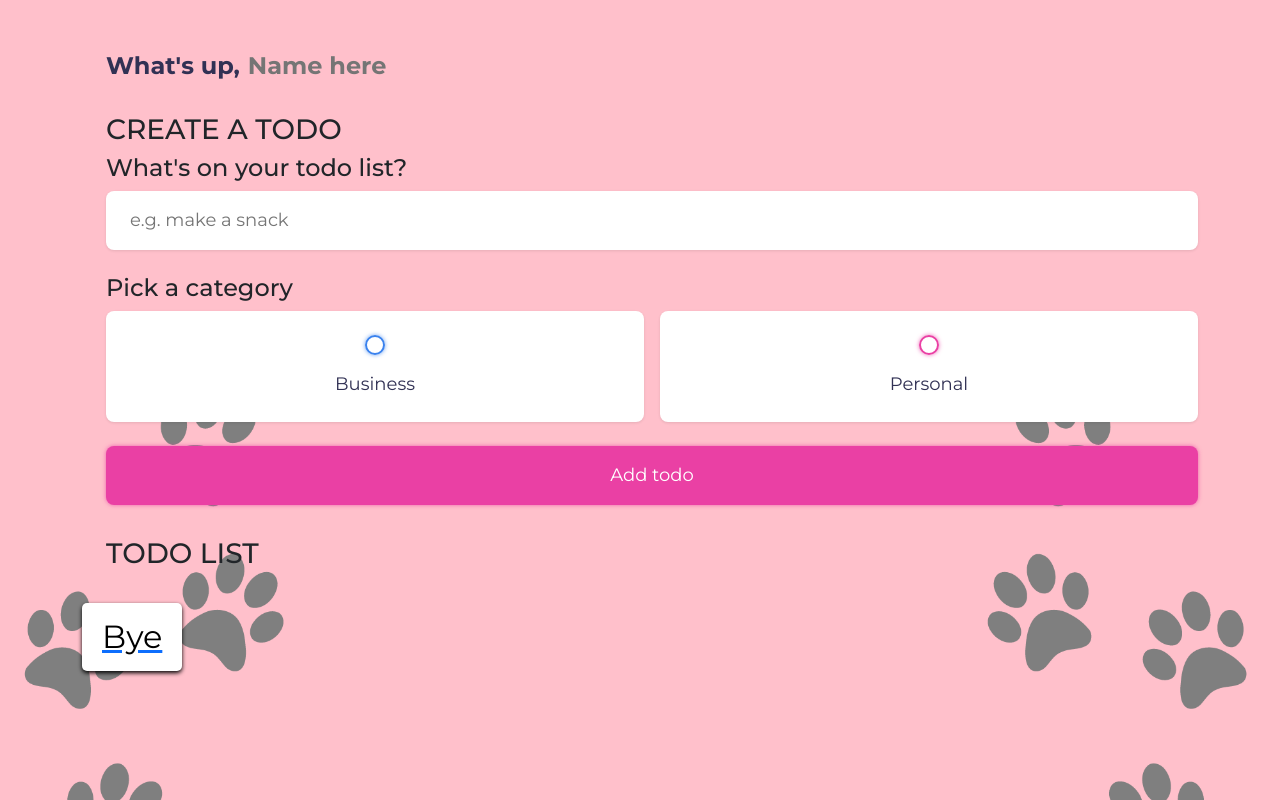
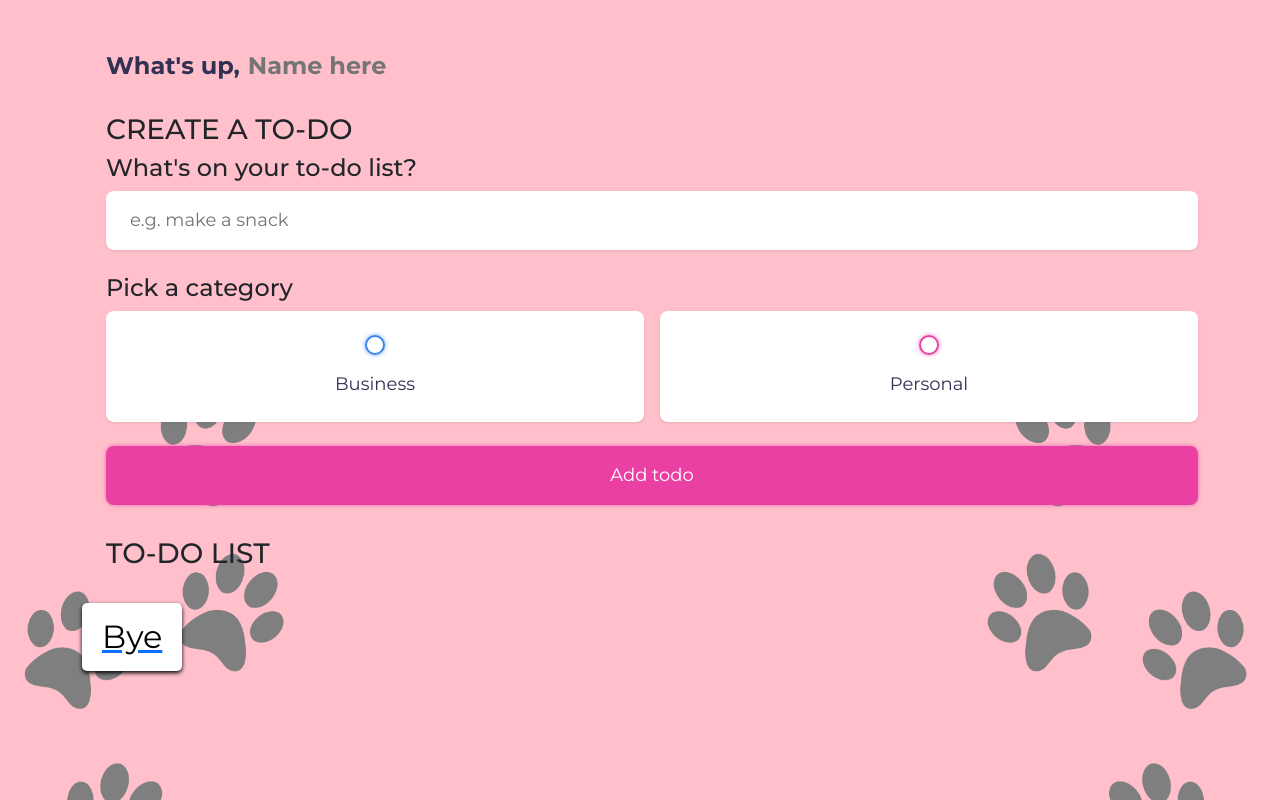
Before and after one commit to Lisa-vz/To-Do, a plain HTML site: page todo.html in a window 1280 px wide. Drawn offline with nearby package versions, Linux system fonts and the light colour scheme.

Commit message:
Update todo.html

```diff
--- a/todo.html
+++ b/todo.html
@@ -22,10 +22,10 @@
         </section>
 
         <section class="create-todo">
-            <h3>CREATE A TODO</h3>
+            <h3>CREATE A TO-DO</h3>
 
             <form id="new-todo-form">
-                <h4>What's on your todo list?</h4>
+                <h4>What's on your to-do list?</h4>
                 <input
                 type="text"
                 name="content"
@@ -61,7 +61,7 @@
         </section>
 
         <section class="todo-list">
-            <h3>TODO LIST</h3>
+            <h3>TO-DO LIST</h3>
            <div class="list" id="todo-list">
                <div class="todo-item done">
                     <label>
```
